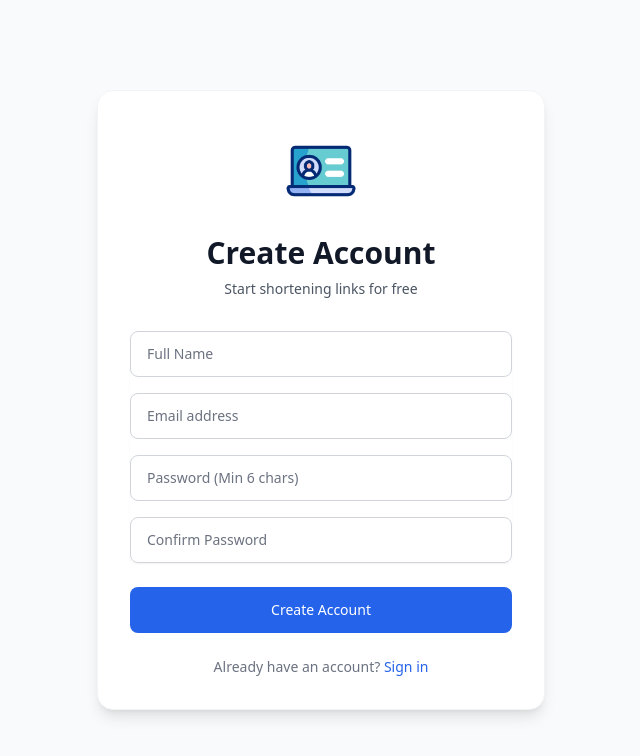
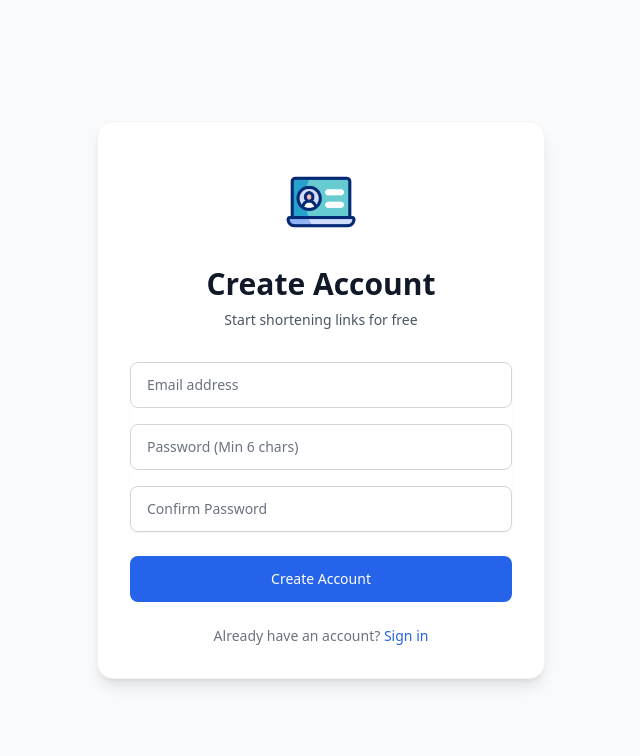
Before and after one commit to instagramredirectip/url-shortener-saas, a React (Vite) app in the folder client/: page /register in a window 1280 px wide. Shown: the top 756 px of the page, without its empty margins (319-959 px from the left). Built offline with nearby package versions, Linux system fonts and the light colour scheme; no server answers.

Commit message:
removed name field

```diff
--- a/client/src/pages/Register.jsx
+++ b/client/src/pages/Register.jsx
@@ -8,7 +8,6 @@ import loginGif from '../assets/login.gif';
 const Register = () => {
   // Added 'confirmPassword' to state
   const [formData, setFormData] = useState({
-    name: '',
     email: '',
     password: '',
     confirmPassword: ''
@@ -31,7 +30,6 @@ const Register = () => {
     try {
       // 2. Prepare data (exclude confirmPassword from API call)
       const payload = {
-        name: formData.name,
         email: formData.email,
         password: formData.password
       };
@@ -68,18 +66,6 @@ const Register = () => {
 
         <form className="mt-8 space-y-6" onSubmit={handleSubmit}>
           <div className="rounded-md shadow-sm space-y-4">
-
-            {/* NAME FIELD */}
-            <div>
-              <input
-                name="name"
-                type="text"
-                required
-                className="appearance-none relative block w-full px-4 py-3 border border-gray-300 placeholder-gray-500 text-gray-900 rounded-lg focus:outline-none focus:ring-primary focus:border-primary sm:text-sm"
-                placeholder="Full Name"
-                onChange={handleChange}
-              />
-            </div>
 
             {/* EMAIL FIELD */}
             <div>
```
Also changed, not shown: 1 other file (tests, documents, lock files or other folders).
